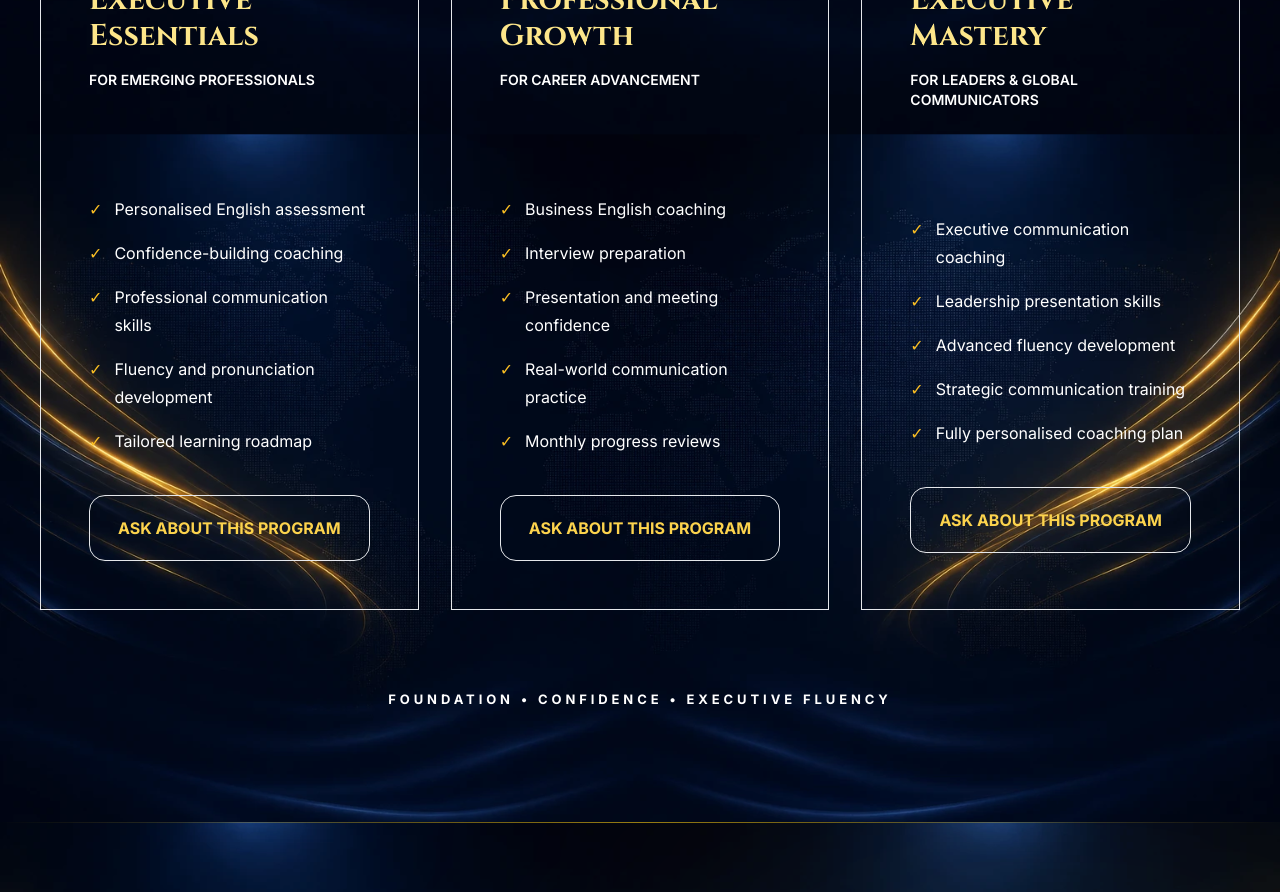
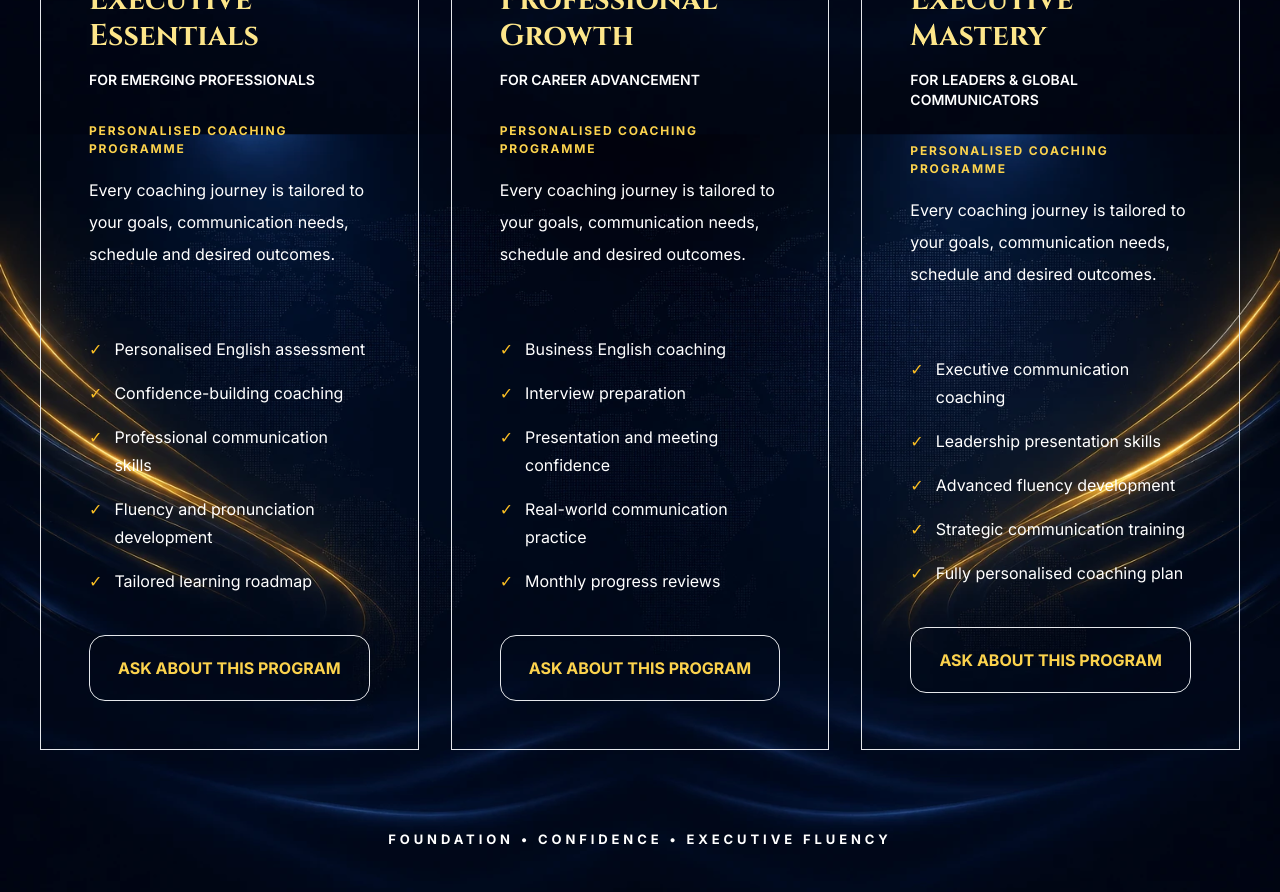
Before and after one commit to tjvanvuuren4-cmd/FEH-Teachers, a React (Vite) app: page / in a window 1280 px wide. Shown: the part 5320-6212 px from the top of the page. Built offline with nearby package versions, Linux system fonts and the light colour scheme.

Commit message:
update programs

```diff
--- a/src/components/Programs.jsx
+++ b/src/components/Programs.jsx
@@ -143,14 +143,23 @@ export default function Programs({ whatsappUrl }) {
                 {pkg.ideal}
               </p>
 
-              <div className="mt-8 flex items-end gap-2">
-                <span className="text-5xl font-bold text-white">
-                  {pkg.price}
-                </span>
-                <span className="pb-2 text-base text-slate-400">
-                  {pkg.period}
-                </span>
-              </div>
+              <div className="mt-8">
+  <p
+    className="uppercase text-yellow-300"
+    style={{
+      letterSpacing: "0.15em",
+      fontSize: "12px",
+      fontWeight: 700,
+    }}
+  >
+    Personalised Coaching Programme
+  </p>
+
+  <p className="mt-4 leading-8 text-slate-300">
+    Every coaching journey is tailored to your goals,
+    communication needs, schedule and desired outcomes.
+  </p>
+</div>
 
               <div className="my-8 h-px w-full bg-gradient-to-r from-yellow-500/70 to-transparent" />
 
```
